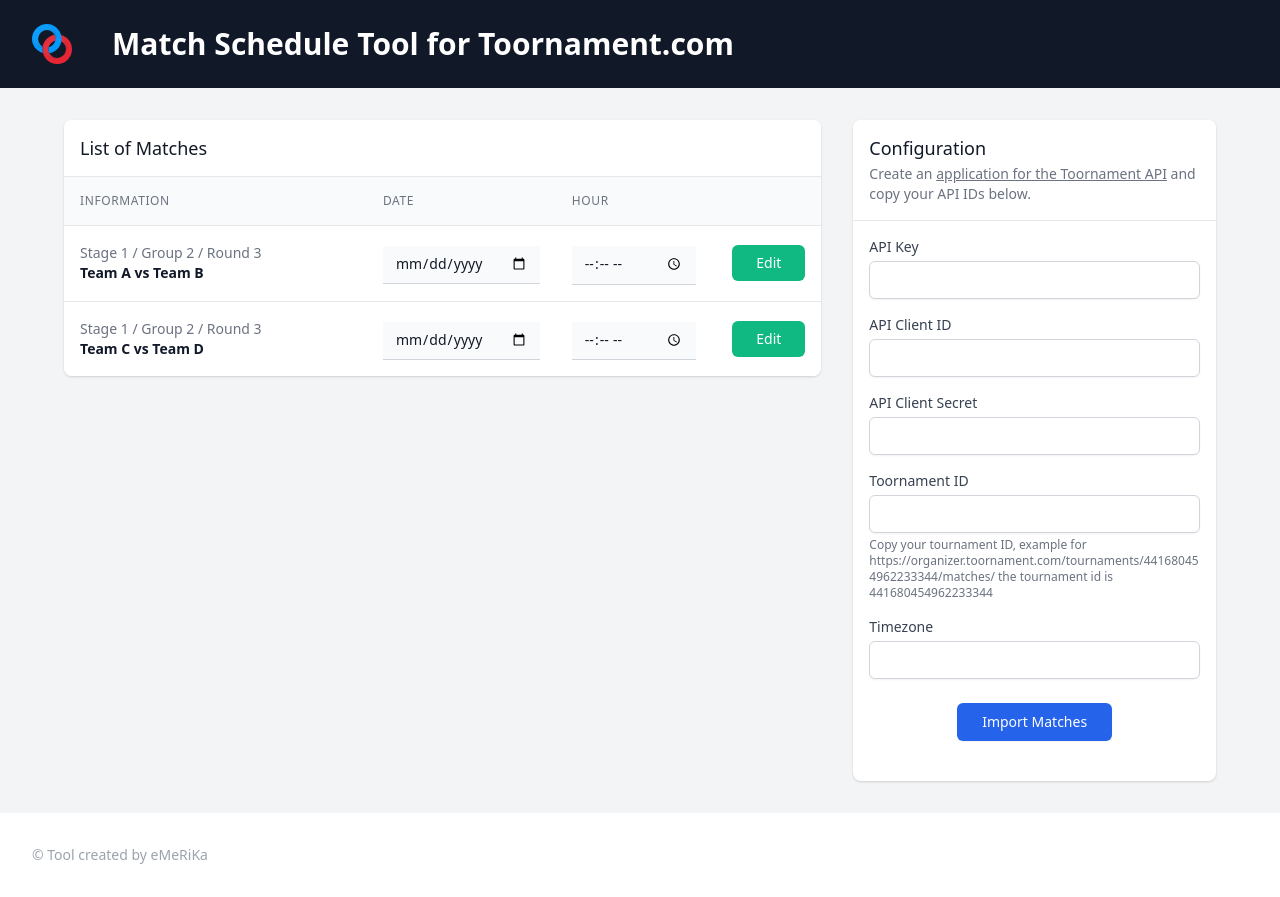
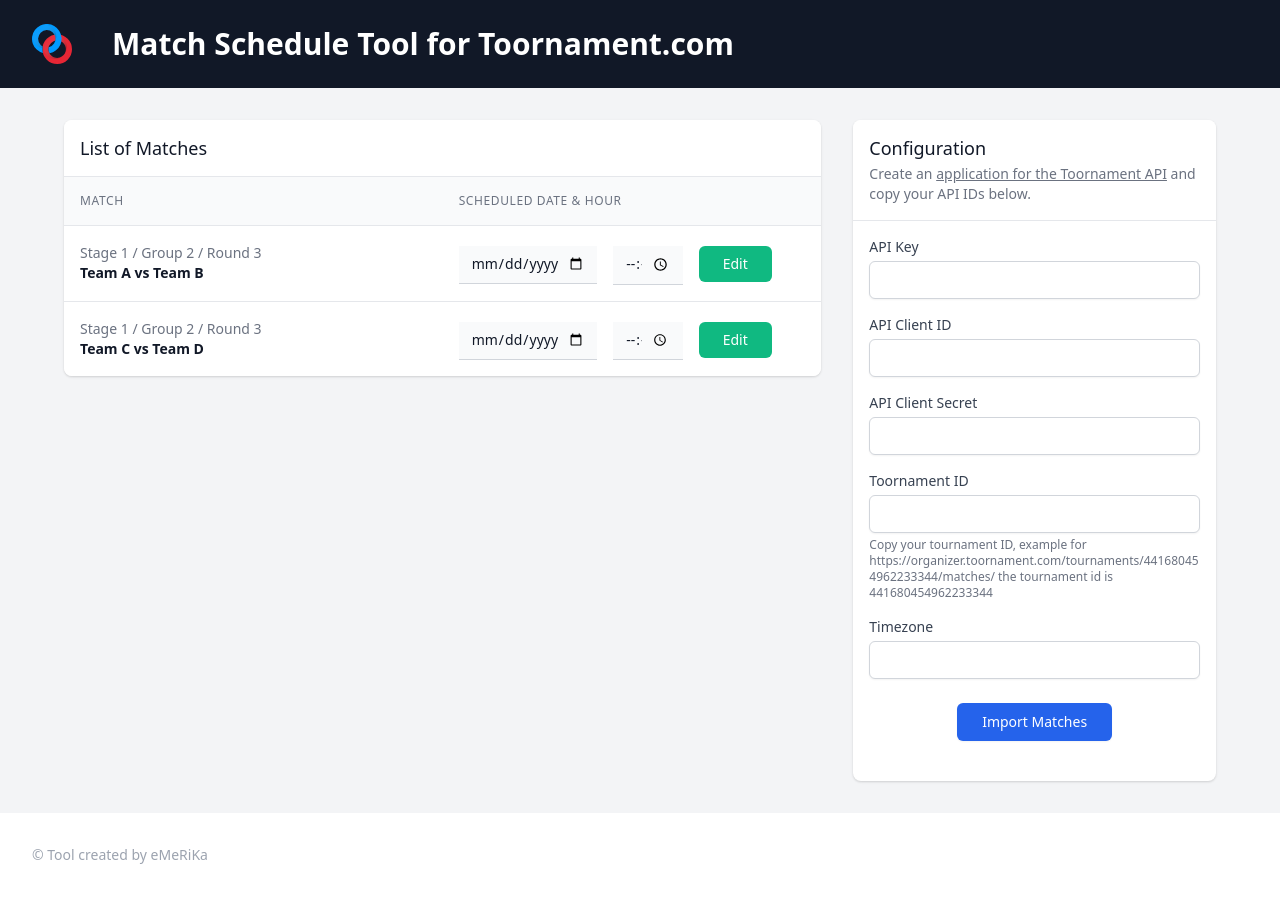
Before and after one commit to eMeRiKa13/toor-match-schedule-vuejs, a Vue app: page / in a window 1280 px wide. Built offline with nearby package versions, Linux system fonts and the light colour scheme.

Commit message:
Updated Layout

```diff
--- a/src/components/MatchList.vue
+++ b/src/components/MatchList.vue
@@ -13,36 +13,33 @@
                 <thead class="bg-gray-50">
                     <tr>
                     <th scope="col" class="p-4 text-left text-xs font-medium text-gray-500 uppercase tracking-wider">
-                        Information
+                        Match
                     </th>
                     <th scope="col" class="p-4 text-left text-xs font-medium text-gray-500 uppercase tracking-wider">
-                        Date
-                    </th>
-                    <th scope="col" class="p-4 text-left text-xs font-medium text-gray-500 uppercase tracking-wider">
-                        Hour
-                    </th>
-                    <th scope="col" class="p-4 text-left text-xs font-medium text-gray-500 uppercase tracking-wider">
+                        Scheduled date & hour
                     </th>
                     </tr>
                 </thead>
                 <tbody class="bg-white divide-y divide-gray-200">
                     <tr v-for="match in matches" :key="match.id">
-                    <td class="w-2/5 p-4">
+                        <td class="w-2/4 p-4">
                             <div class="text-sm text-gray-500">Stage {{ match.stage_id }} / Group {{ match.group_id }} / Round {{ match.round_id }}</div>
                             <div class="text-sm font-semibold text-gray-900">{{ match.opponents[0].participant.name }} vs {{ match.opponents[1].participant.name }}</div>
                         </td>
                         <td class="p-4 text-sm text-gray-900">
-                        <div class="mt-1 border-b border-gray-300 focus-within:border-green-600">
+                            <form @submit.prevent="onSubmit">
+                                <div class="w-2/5 float-left mt-1 border-b border-gray-300 focus-within:border-green-600">
                                     <input type="date" name="date" id="date" class="block w-full border-0 border-b border-transparent bg-gray-50 focus:border-green-600 focus:ring-0 sm:text-sm" placeholder="Jane Doe" />
                                 </div>
-                    </td>
-                    <td class="p-4 text-sm text-gray-900">
-                        <div class="mt-1 border-b border-gray-300 focus-within:border-green-600">
+
+                                <div class="w-1/5 float-left mt-1 ml-4 border-b border-gray-300 focus-within:border-green-600">
                                     <input type="time" name="hour" id="hour" class="block w-full border-0 border-b border-transparent bg-gray-50 focus:border-green-600 focus:ring-0 sm:text-sm" placeholder="Jane Doe" />
                                 </div>
-                    </td>
-                    <td class="p-4 text-right text-sm font-medium">
+
+                                <div class="w-1/5 float-left ml-4 mt-1 text-right text-sm font-medium">
                                     <a href="#" class="inline-block px-6 py-2 rounded-md text-white bg-green-500 hover:bg-green-600 focus:outline-none">Edit</a>
+                                </div>
+                            </form>
                         </td>
                     </tr>
                 </tbody>
--- a/src/components/Settings.vue
+++ b/src/components/Settings.vue
@@ -14,7 +14,7 @@
 
             <div class="min-w-full divide-y divide-gray-200">
 
-                <div class="p-4">
+                <form class="p-4" @submit.prevent="onSubmit">
                     <div>
                         <label for="api_key" class="block text-sm font-medium text-gray-700">API Key</label>
                         <div class="mt-1">
@@ -53,7 +53,7 @@
                             Import Matches
                         </button>
                     </div>
-                </div>
+                </form>
 
             </div>
 
```
Lines whose indentation alone changed are shown as unchanged.
